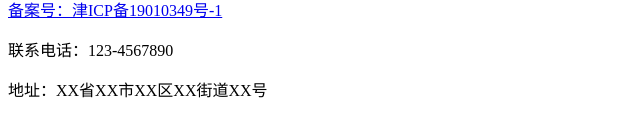
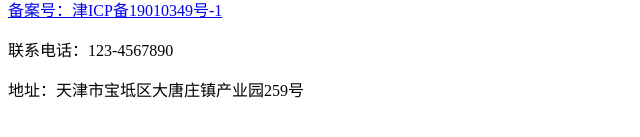
Before and after one commit to 1456782/1456782.github.io, a plain HTML site: page index.html in a window 1280 px wide. Shown: the part 303-440 px from the top of the page, without its empty margins (0-640 px from the left). Drawn offline with Linux system fonts and the light colour scheme.

Commit message:
Update index.html

```diff
--- a/index.html
+++ b/index.html
@@ -27,7 +27,7 @@
   <footer>
     <a href="https://beian.miit.gov.cn/">备案号：津ICP备19010349号-1</a>
     <p>联系电话：123-4567890</p>
-    <p>地址：XX省XX市XX区XX街道XX号</p>
+    <p>地址：天津市宝坻区大唐庄镇产业园259号</p>
   </footer>
 </body>
 </html>
```
